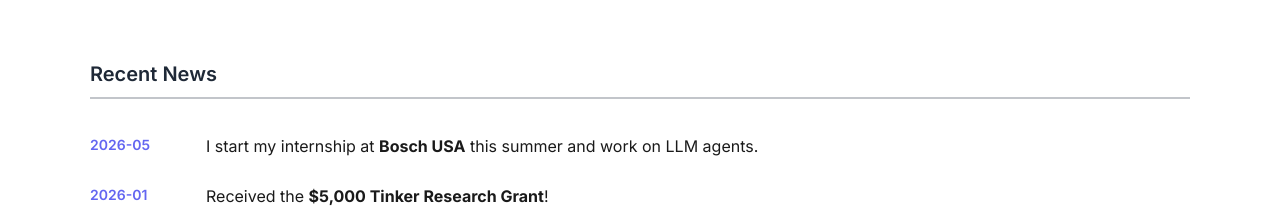
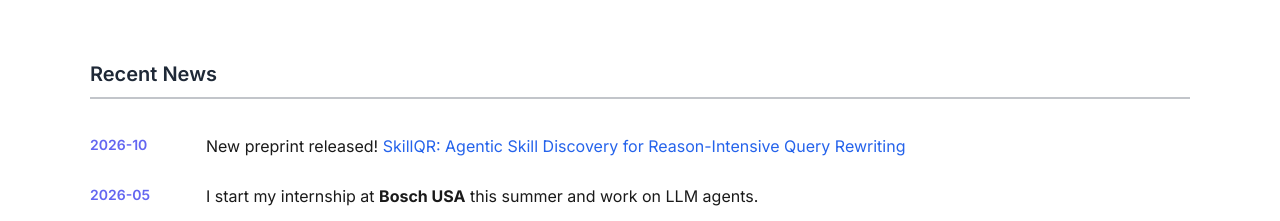
Before and after one commit to Kenan-jeff-Jiang/Kenan-jeff-Jiang.github.io, a plain HTML site: page index.html in a window 1280 px wide. Shown: the part 579-800 px from the top of the page. Drawn offline with Linux system fonts and the light colour scheme; some icons are missing.

Commit message:
add new preprint

```diff
--- a/index.html
+++ b/index.html
@@ -81,6 +81,10 @@
                 <h2 class="section-title">Recent News</h2>
                 <div class="news-container">
                     <div class="news-list">
+                        <div class="news-item">
+                            <span class="news-date">2026-10</span>
+                            <span class="news-content">New preprint released! <a href="https://arxiv.org/abs/2610.33768" class="link" target="_blank" rel="noreferrer">SkillQR: Agentic Skill Discovery for Reason-Intensive Query Rewriting</a></span>
+                        </div>
                         <div class="news-item">
                             <span class="news-date">2026-05</span>
                             <span class="news-content">I start my internship at <strong>Bosch USA</strong> this summer and work on LLM agents.</span>
```
